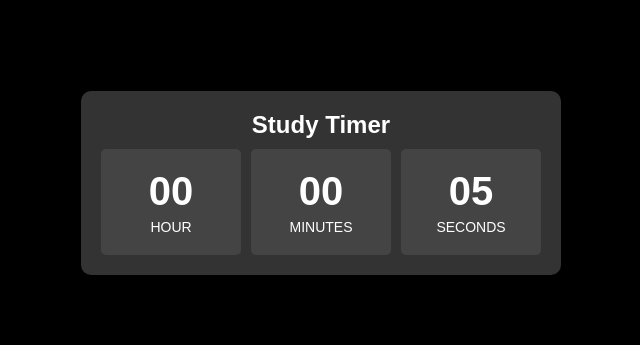
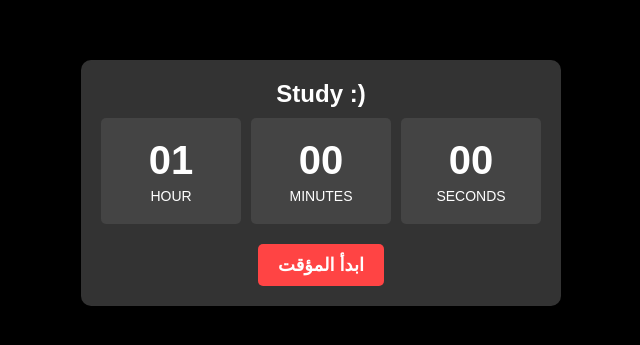
Before and after one commit to oommaare/index-study, a plain HTML site: page index.html in a window 1280 px wide. Shown: the part 217-562 px from the top of the page, without its empty margins (319-959 px from the left). Drawn offline with Linux system fonts and the light colour scheme.

Commit message:
Update index.html

```diff
--- a/index.html
+++ b/index.html
@@ -63,14 +63,26 @@
             margin-top: 20px;
             color: #ff4444;
         }
+
+        .start-button {
+            margin-top: 20px;
+            padding: 10px 20px;
+            font-size: 18px;
+            font-weight: bold;
+            background-color: #ff4444;
+            color: white;
+            border: none;
+            border-radius: 5px;
+            cursor: pointer;
+        }
     </style>
 </head>
 <body>
     <div class="timer-container">
-        <div class="timer-title">Study Timer</div>
+        <div class="timer-title">Study :)</div>
         <div class="time-display">
             <div class="time-box">
-                <div class="number" id="hours">00</div>
+                <div class="number" id="hours">01</div>
                 <div class="label">HOUR</div>
             </div>
             <div class="time-box">
@@ -82,6 +94,7 @@
                 <div class="label">SECONDS</div>
             </div>
         </div>
+        <button class="start-button" onclick="startTimer()">ابدأ المؤقت</button>
     </div>
     <div class="finished-message" id="finishedMessage">🚨 الوقت انتهى! 🚨</div>
 
@@ -89,7 +102,8 @@
     <audio id="alarmSound" src="https://www.soundjay.com/button/beep-07.wav"></audio>
 
     <script>
-        let totalTimeInSeconds = 10; // مؤقت 10 ثواني لاختبار الصوت (يمكن تغييره)
+        let totalTimeInSeconds = 3600; // مؤقت ساعة كاملة (3600 ثانية)
+        let timerInterval;
 
         function updateTimerDisplay() {
             const hours = Math.floor(totalTimeInSeconds / 3600);
@@ -102,7 +116,12 @@
         }
 
         function startTimer() {
-            let timerInterval = setInterval(() => {
+            // تشغيل الصوت في البداية لجعل المتصفح يسمح به لاحقًا
+            document.getElementById('alarmSound').play().catch(() => {});
+
+            document.querySelector('.start-button').style.display = "none"; // إخفاء زر البدء
+
+            timerInterval = setInterval(() => {
                 if (totalTimeInSeconds > 0) {
                     totalTimeInSeconds--;
                     updateTimerDisplay();
@@ -115,7 +134,6 @@
         }
 
         window.onload = function() {
-            startTimer();
             updateTimerDisplay();
         };
     </script>
```
